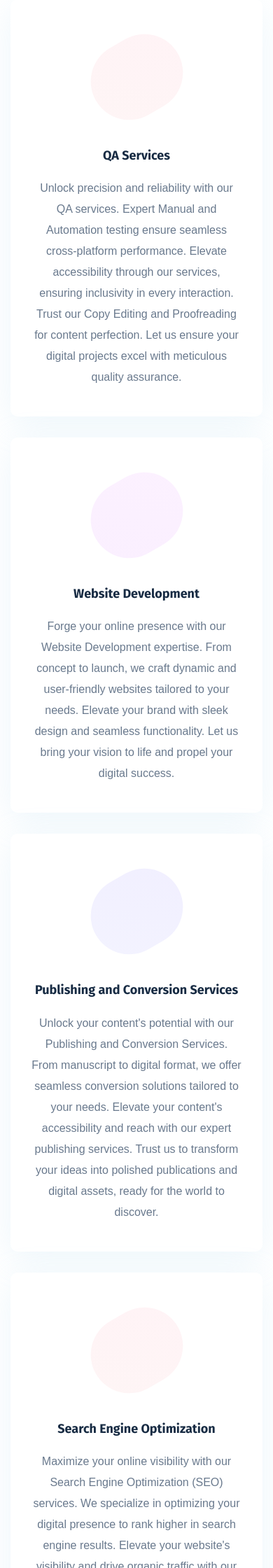
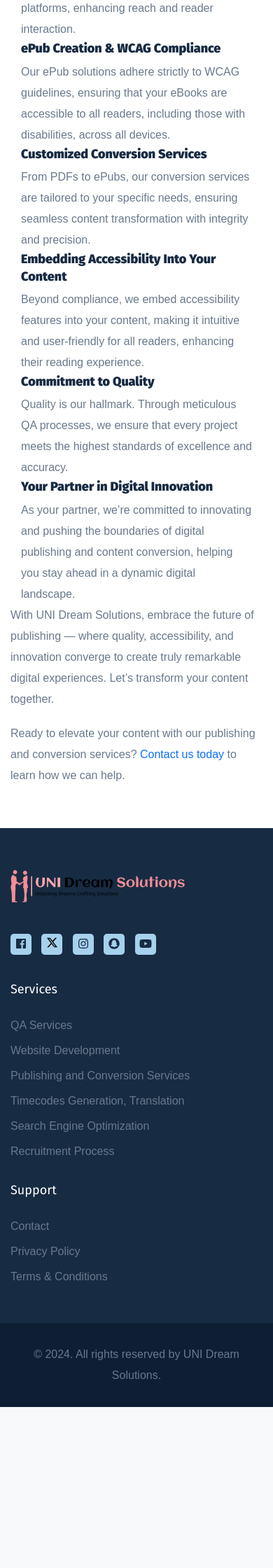
Before and after one commit to MANMOHAN1998/uni, a Django app: page /publishing in a window 390 px wide. Shown: the part 696-2936 px from the top of the page at 70% size. After the commit the page ends 2706 px from the top, so only its background shows below. Run offline with Django 4.2, Linux system fonts and the light colour scheme; some libraries are stand-ins or nearby versions; some web fonts are replaced.

Commit message:
publishing and conversion page added

```diff
--- a/uniapp/templates/index.html
+++ b/uniapp/templates/index.html
@@ -70,7 +70,7 @@
                 <!-- End of .col-md-4 -->
 
                 <div class="col-lg-4 col-md-6 m-b-30">
-                    <a href="/" rel="noopener" class="service-box text-center content-block">
+                    <a href="/publishing" rel="noopener" class="service-box text-center content-block">
                         <div class="box-bg grad-style-ef"></div>
                         <span class="icon-container grad-style-ef-light">
                             <i class="ml-tec-45-responsive-mobile-phone-tablet-computer-desktop-monitor-laptop txt-grad-ef"></i>
--- /dev/null
+++ b/uniapp/templates/publish-conversion.html
@@ -0,0 +1,69 @@
+{% extends "base.html" %}
+{% load static %}
+
+{% block tittle %}
+     <title>UNI Dream Solution - Publishing and Conversion Services</title>
+{% endblock tittle %}
+{% block body %}
+<section class="section-padding" style="margin-top:5rem">
+    <div class="container my-5">
+        <h1 class="text-center mb-4">UNI Dream Solutions Publishing and Conversion Services</h1>
+        <p>UNI Dream Solutions is at the forefront of digital publishing and content conversion, leveraging cutting-edge technologies to deliver high-quality, accessible content. Our services are designed to meet the evolving needs of authors, publishers, and content providers aiming for excellence in digital publishing.</p>
+        <h2 class="mt-5">Why Choose Our Publishing and Conversion Services?</h2>
+        <div class="container">
+            <!-- Service Offerings -->
+            <div class="row">
+                <!-- Latest Tech in Publishing -->
+                <div class="col-md-6">
+                    <div class="qa-step" data-step="1">
+                        <h4 class="card-title"><strong>Advanced Publishing Technologies</strong></h4>
+                        <p class="card-text">Utilizing the latest in publishing technology, we ensure your content is not only visually engaging but also optimized for digital platforms, enhancing reach and reader interaction.</p>
+                    </div>
+                </div>
+                <!-- ePub Creation and WCAG Compliance -->
+                <div class="col-md-6">
+                    <div class="qa-step" data-step="2">
+                        <h4 class="card-title"><strong>ePub Creation & WCAG Compliance</strong></h4>
+                        <p class="card-text">Our ePub solutions adhere strictly to WCAG guidelines, ensuring that your eBooks are accessible to all readers, including those with disabilities, across all devices.</p>
+                    </div>
+                </div>
+            </div>
+            <div class="row">
+                <!-- Tailored Conversion Solutions -->
+                <div class="col-md-6">
+                    <div class="qa-step" data-step="3">
+                        <h4 class="card-title"><strong>Customized Conversion Services</strong></h4>
+                        <p class="card-text">From PDFs to ePubs, our conversion services are tailored to your specific needs, ensuring seamless content transformation with integrity and precision.</p>
+                    </div>
+                </div>
+                <!-- Implementing Accessibility Features -->
+                <div class="col-md-6">
+                    <div class="qa-step" data-step="4">
+                        <h4 class="card-title"><strong>Embedding Accessibility Into Your Content</strong></h4>
+                        <p class="card-text">Beyond compliance, we embed accessibility features into your content, making it intuitive and user-friendly for all readers, enhancing their reading experience.</p>
+                    </div>
+                </div>
+            </div>
+            <!-- Commitment to Quality -->
+            <div class="row">
+                <div class="col-md-6">
+                    <div class="qa-step" data-step="5">
+                        <h4 class="card-title"><strong>Commitment to Quality</strong></h4>
+                        <p class="card-text">Quality is our hallmark. Through meticulous QA processes, we ensure that every project meets the highest standards of excellence and accuracy.</p>
+                    </div>
+                </div>
+                <!-- Partner in Digital Publishing -->
+                <div class="col-md-6">
+                    <div class="qa-step" data-step="6">
+                        <h4 class="card-title"><strong>Your Partner in Digital Innovation</strong></h4>
+                        <p class="card-text">As your partner, we’re committed to innovating and pushing the boundaries of digital publishing and content conversion, helping you stay ahead in a dynamic digital landscape.</p>
+                    </div>
+                </div>
+            </div>
+        </div>
+        <p>With UNI Dream Solutions, embrace the future of publishing — where quality, accessibility, and innovation converge to create truly remarkable digital experiences. Let’s transform your content together.</p>
+        <p>Ready to elevate your content with our publishing and conversion services? <a href="" data-bs-toggle="modal" data-bs-target="#get-a-quote-modal">Contact us today</a> to learn how we can help.</p>
+    </div>
+</section>
+
+{% endblock body %}
--- a/uniapp/views.py
+++ b/uniapp/views.py
@@ -17,7 +17,7 @@ def web_dev(request):
     return render(request, 'web-dev.html')
 
 def publishing(request):
-    return render(request, 'index.html')
+    return render(request, 'publish-conversion.html')
 
 def seo(request):
     return render(request, 'index.html')
```
